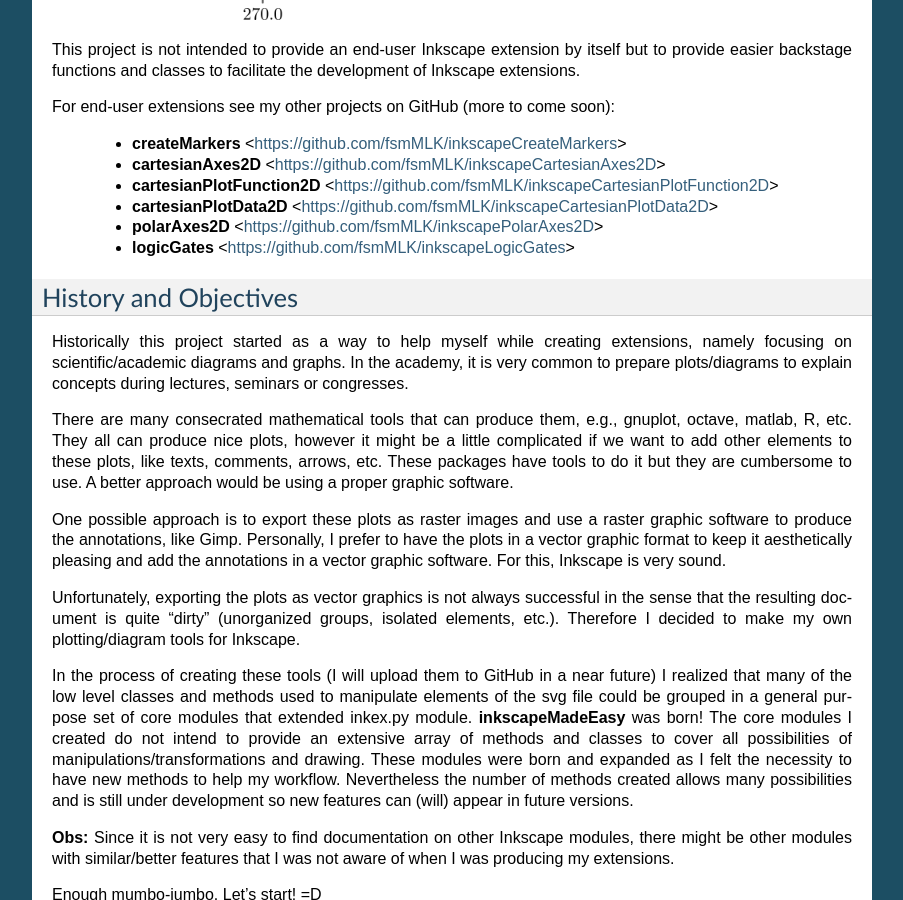
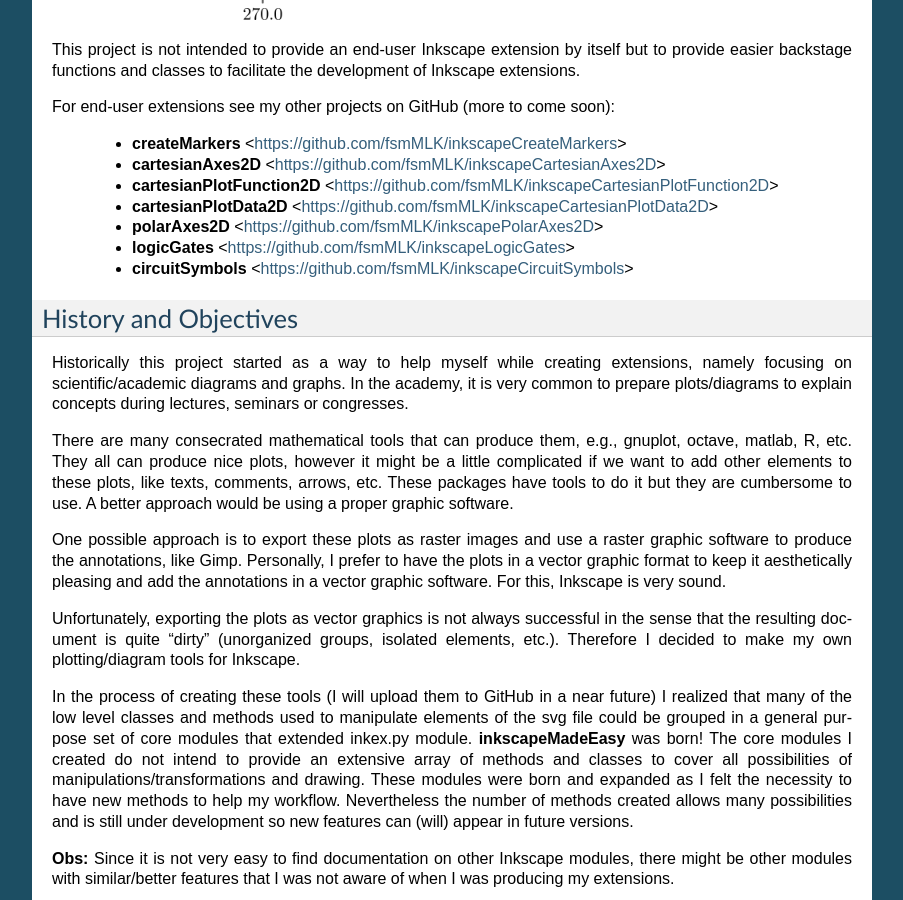
Before and after one commit to fsmMLK/inkscapeMadeEasy, a Sphinx documentation site: the page built from docs/source/index.rst, in a window 1280 px wide and 900 px high, scrolled down 831 px. Shown: the whole window, without its empty margins (198-1101 px from the left). Built offline with Sphinx 7.4.7, drawn with Linux system fonts in a browser that asks for light colours; formulas are drawn with MathJax 3; some of the changed text lies outside the part shown.

Commit message:
documentation fixes

```diff
--- a/docs/source/index.rst
+++ b/docs/source/index.rst
@@ -29,6 +29,7 @@ For end-user extensions see my other projects on GitHub (more to come soon):
 
   - **logicGates**              <https://github.com/fsmMLK/inkscapeLogicGates>
 
+  - **circuitSymbols**          <https://github.com/fsmMLK/inkscapeCircuitSymbols>
 
 History and Objectives
 ----------------------
@@ -193,6 +194,8 @@ For examples on how to use, please take a look at the examples provided below an
 
   - **logicGates**              <https://github.com/fsmMLK/inkscapeLogicGates>
 
+  - **circuitSymbols**          <https://github.com/fsmMLK/inkscapeCircuitSymbols>
+
 Module definitions
 ==================
 
```
Also changed, not shown: README.md (+1 -0 lines).
